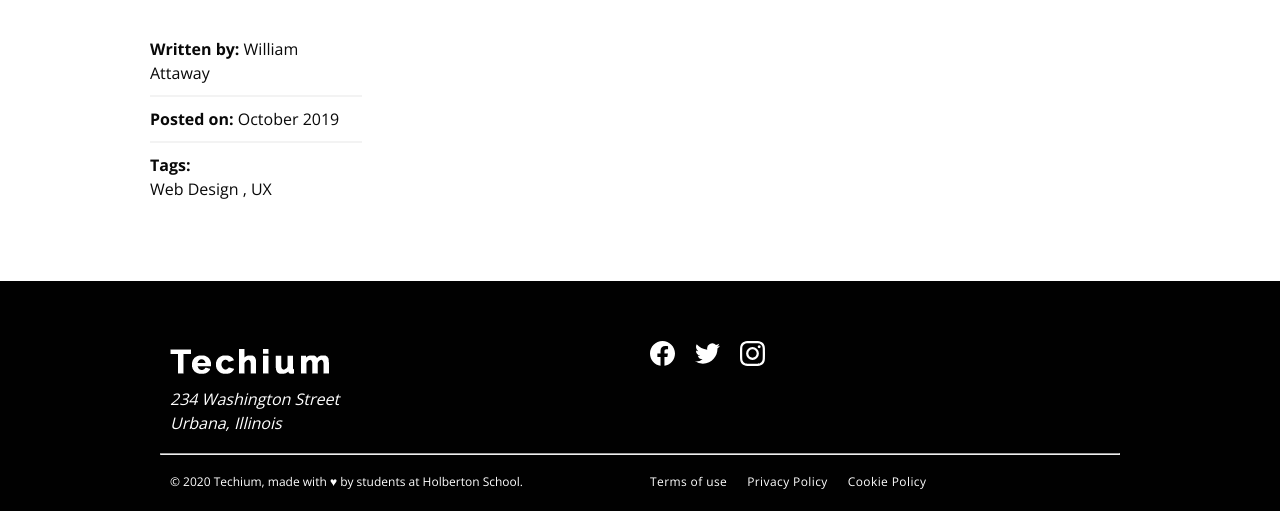
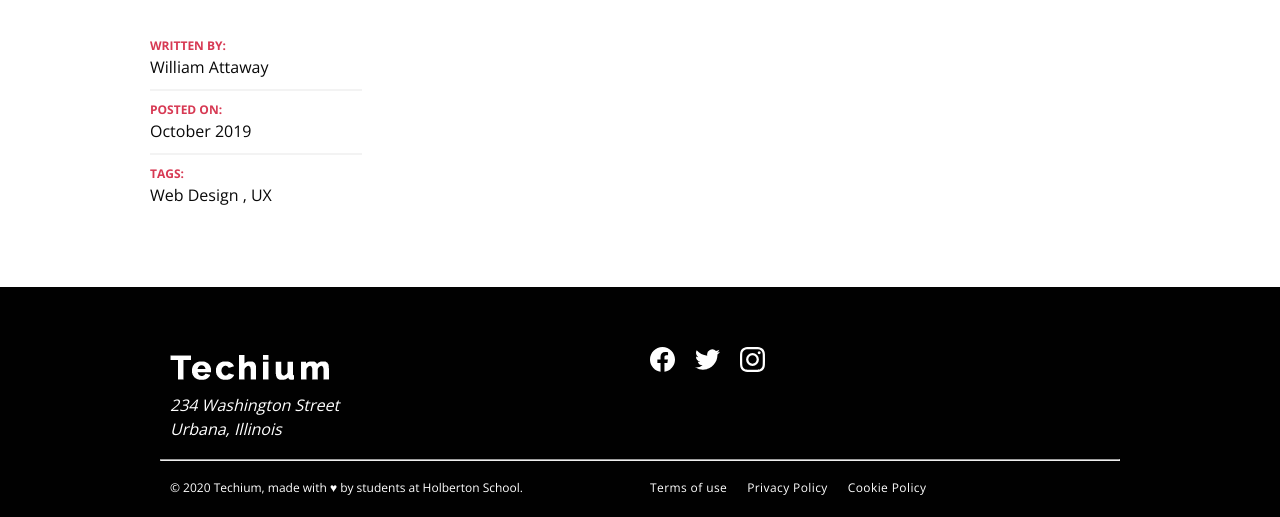
Before and after one commit to CappieGold/holbertonschool-web_front_end, a plain HTML site: page flexbox/13-article.html in a window 1280 px wide. Shown: the part 394-911 px from the top of the page. Drawn offline with nearby package versions, Linux system fonts and the light colour scheme; files whose address does not match are found by name.

Commit message:
fix: remove "." before the strong, task 13

```diff
--- a/flexbox/13-styles.css
+++ b/flexbox/13-styles.css
@@ -769,7 +769,7 @@ ul.row {
     flex-direction: column;
 }
 
-.post-meta-list .strong {
+.post-meta-list strong {
     color: var(--color-primary);
     font-size: var(--font-size-small);
     text-transform: uppercase;
```
